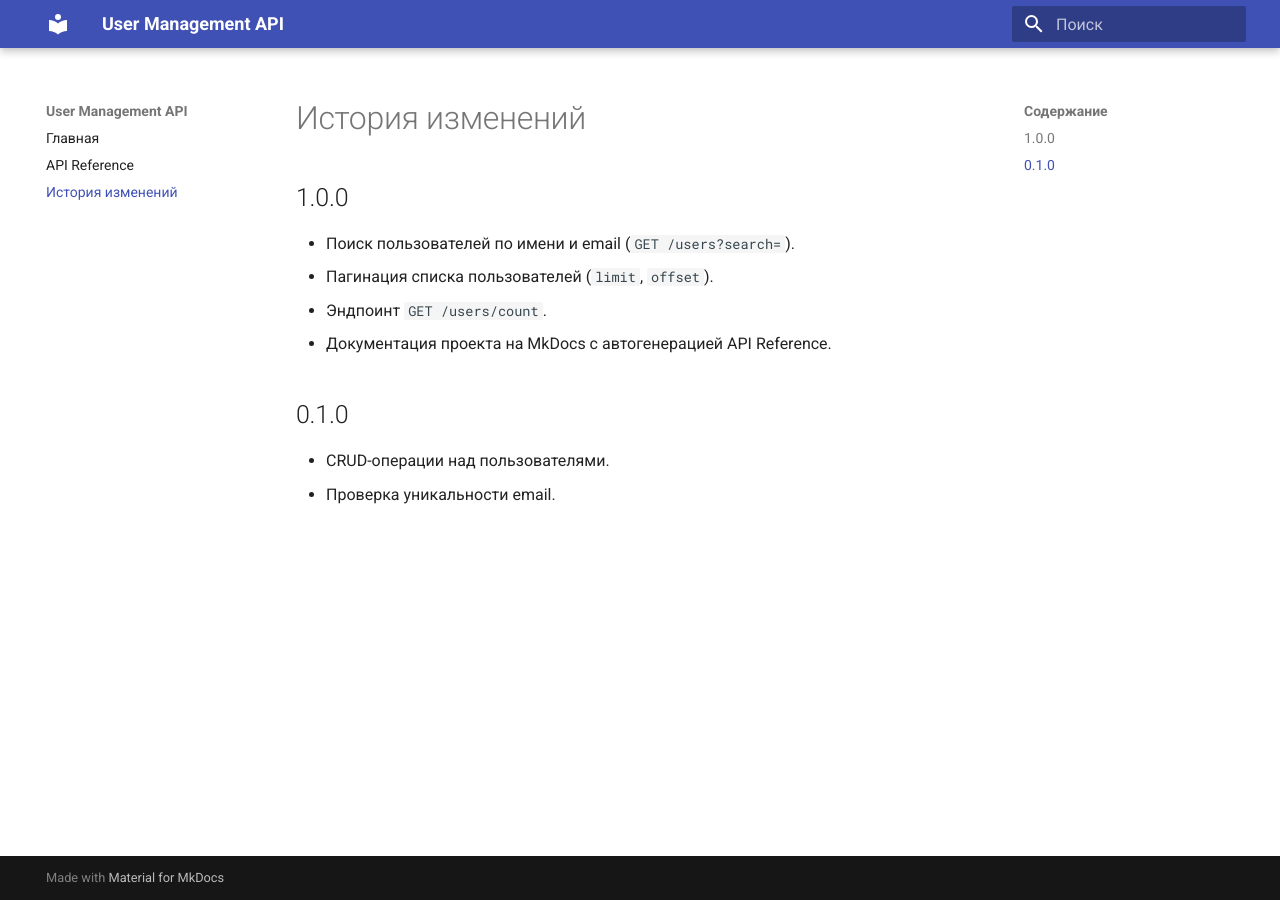
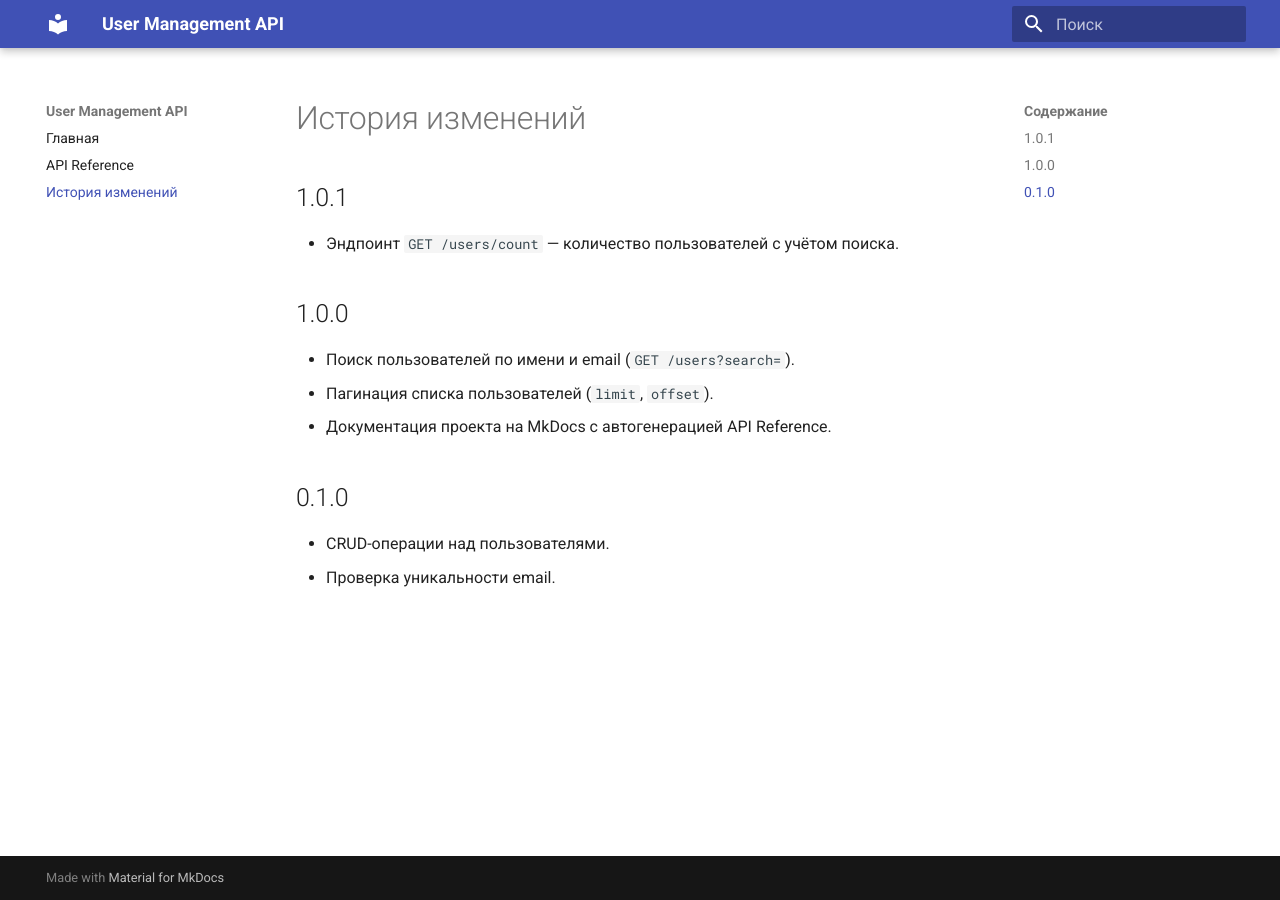
Before and after one commit to sleepe229/titov-lab2, an MkDocs documentation site: the page built from docs/changelog.md, in a window 1280 px wide. Built offline with MkDocs 1.6.1 and Material for MkDocs 9.7.7, drawn with Linux system fonts in a browser that asks for light colours.

Commit message:
release: v1.0.1

```diff
--- a/app/__init__.py
+++ b/app/__init__.py
@@ -1,3 +1,3 @@
 """User Management API."""
 
-__version__ = "1.0.0"
+__version__ = "1.0.1"
--- a/docs/changelog.md
+++ b/docs/changelog.md
@@ -1,10 +1,13 @@
 # История изменений
+
+## 1.0.1
+
+- Эндпоинт `GET /users/count` — количество пользователей с учётом поиска.
 
 ## 1.0.0
 
 - Поиск пользователей по имени и email (`GET /users?search=`).
 - Пагинация списка пользователей (`limit`, `offset`).
-- Эндпоинт `GET /users/count`.
 - Документация проекта на MkDocs с автогенерацией API Reference.
 
 ## 0.1.0
```
Also changed, not shown: 1 other file.
